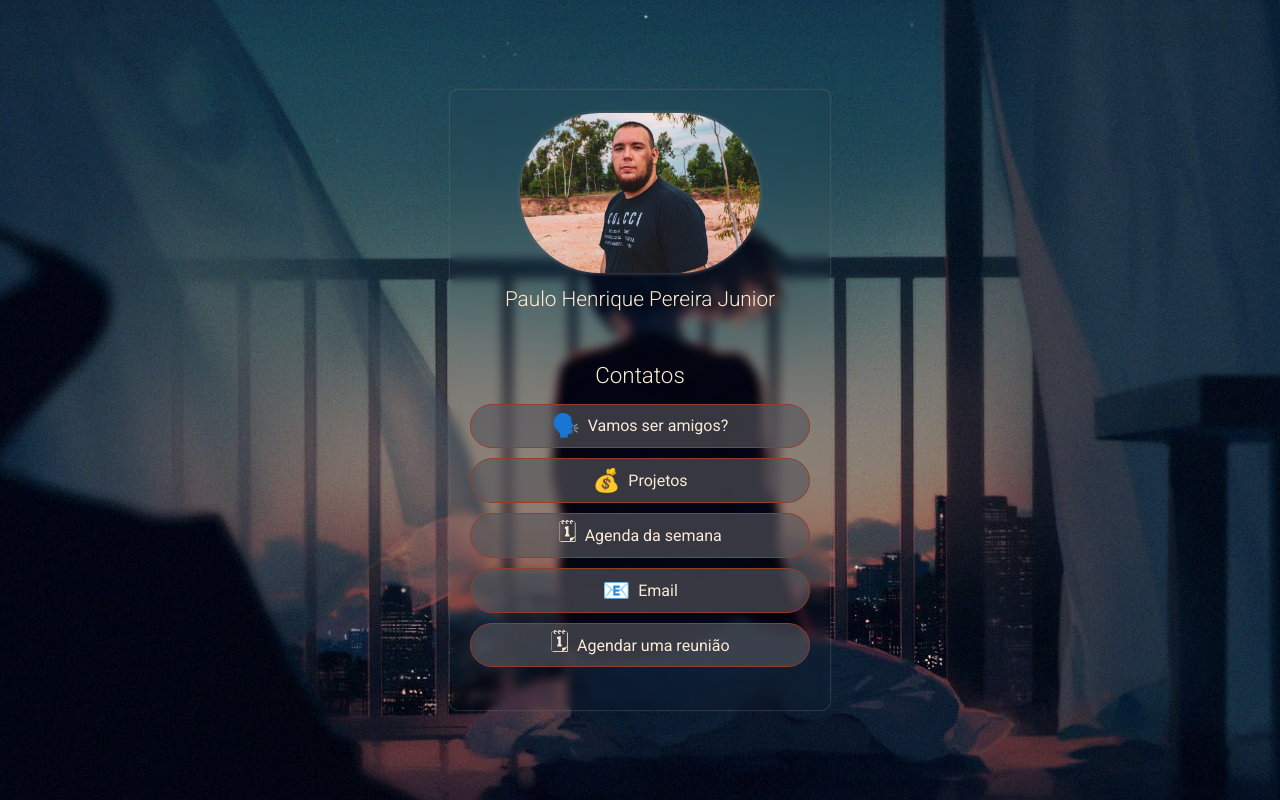
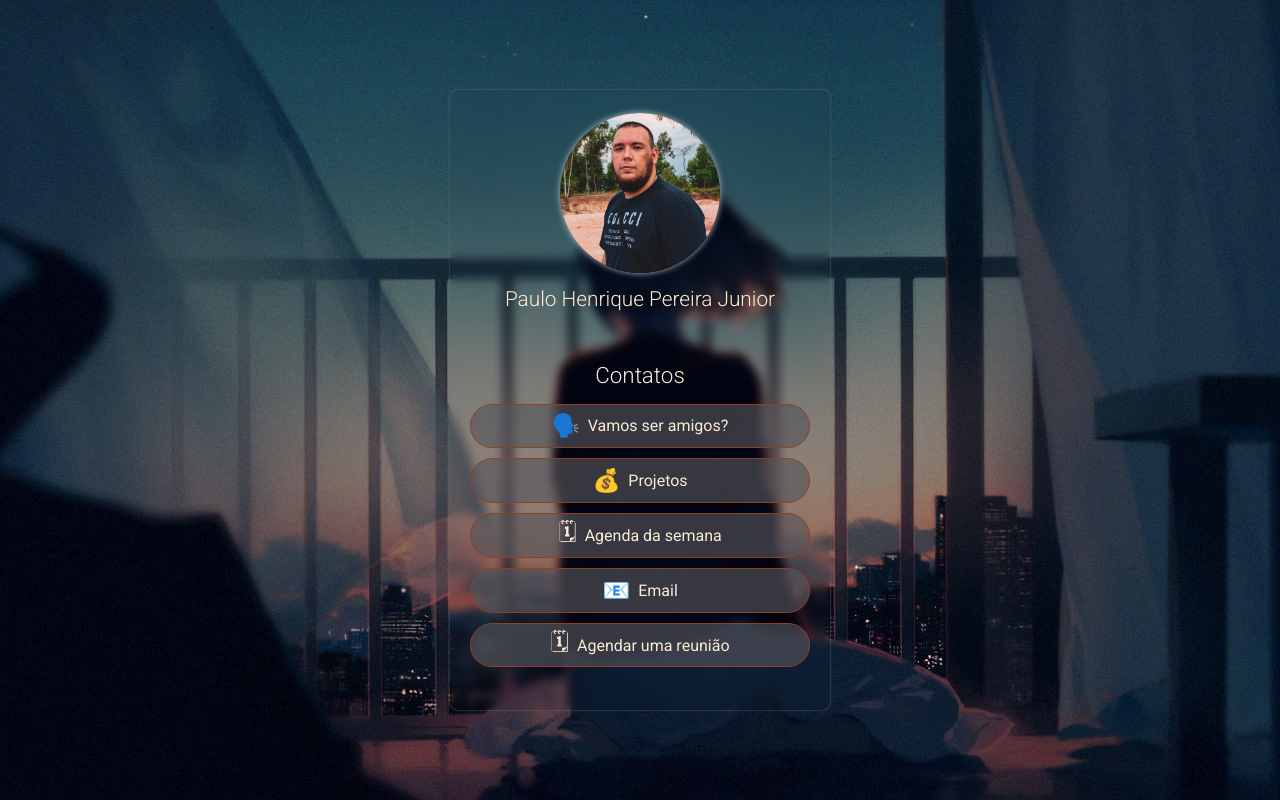
Before and after one commit to voli1998/social-tree, a plain HTML site: page index.html in a window 1280 px wide. Drawn offline with Linux system fonts and the light colour scheme; files whose address does not match are found by name; a web font is replaced by a local one.

Commit message:
alteração no card header

```diff
--- a/index.html
+++ b/index.html
@@ -11,14 +11,14 @@
         <link rel="stylesheet" href="style/main_card.css">
         <link rel="stylesheet" href="style/card_header.css">
         <link rel="stylesheet" href="style/card_contacts.css">
-        <title>Paulo  Social Tree</title>
+        <title>Paulo Henrique</title>
     </head>
 
     <body>
         <main class="card">
             <div class="card-header">
                 <div class="img-box">
-                    <img src="C:\Users\Paulo\Documents\Projetos de Programas\NewFolder\Social_tree_ACEPP\assets\icons/Perfilm.jpg" alt="Foto de Perfil" class="logo">
+                    <img src="/assets/icons/PF.jpg" alt="Foto de Perfil" class="logo">
                 </div>
                 <h1 class="name">Paulo Henrique Pereira Junior</h1>
             </div>
--- a/style/card_header.css
+++ b/style/card_header.css
@@ -9,7 +9,7 @@
 }
 
 .card-header .img-box {
-    width: 4em;
+    width: 6em;
     height: 100%;
     margin-bottom: 10px;
 }
@@ -17,8 +17,8 @@
 .card-header .img-box .logo {
     width: 100%;
     height: 100%;
-    border-radius: 150px;
-    box-shadow: 0px 0px 4px 0px #676768;
+    border-radius: 450px;
+    box-shadow: 0px 0px 6px 0px #bababc;
 
 }
 
@@ -32,6 +32,6 @@
 
 @media (min-height: 620px) {
     .card-header .img-box {
-        width: 15em;
+        width: 10em;
     }
 }
```
Also changed, not shown: assets/icons/PF.jpg (added), assets/imgs/SC.jpg (added), 1 other file.
